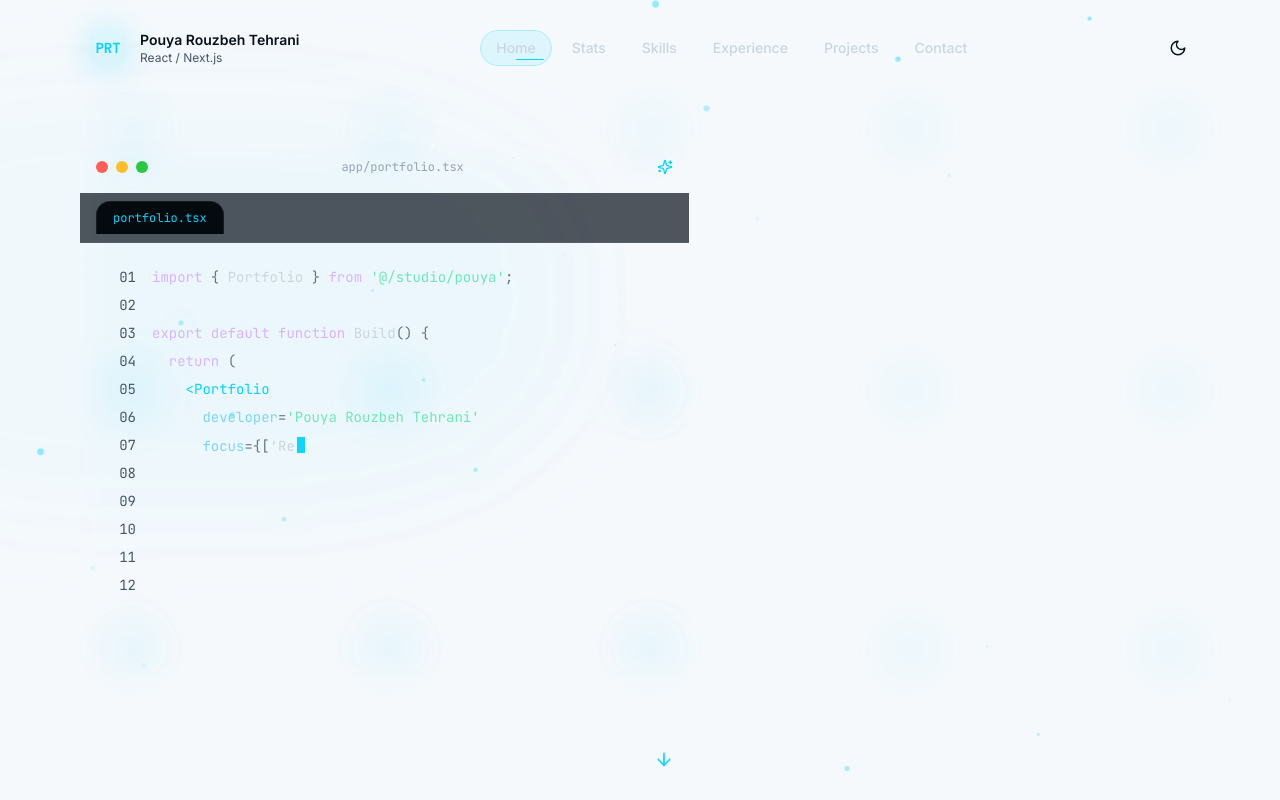
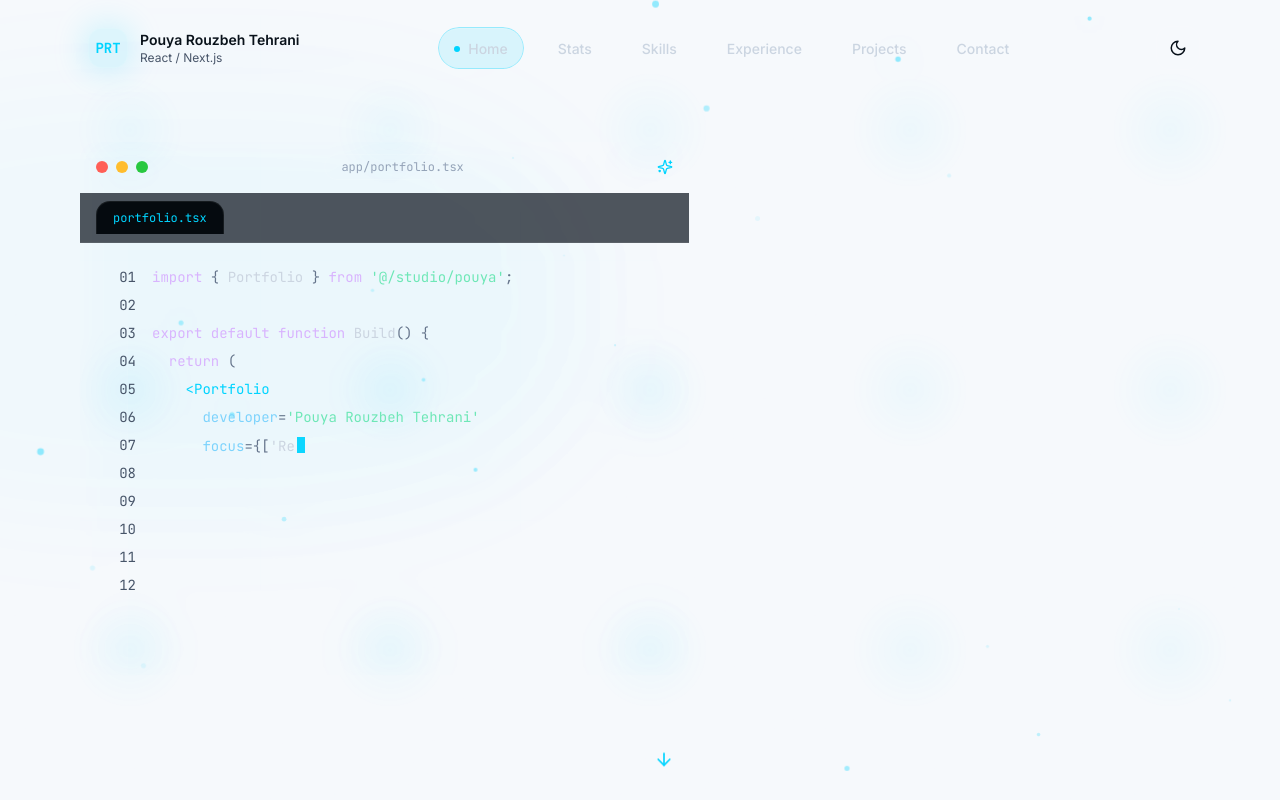
Before and after one commit to pouyarouzbeh/pouya-portfolio, a Next.js app: page / in a window 1280 px wide. Shown: the top 800 px of the page. Built offline with nearby package versions, Linux system fonts and the light colour scheme.

Commit message:
Refine navbar hover states

```diff
--- a/components/Navbar.tsx
+++ b/components/Navbar.tsx
@@ -65,7 +65,7 @@ export default function Navbar() {
   };
 
   const navButtonClass =
-    "focus-ring group relative overflow-hidden rounded-full px-4 py-2 text-sm font-medium text-slate-300 transition-colors duration-300 hover:text-white dark:text-slate-300 dark:hover:text-white light:text-slate-700 light:hover:text-slate-950";
+    "focus-ring group relative overflow-hidden rounded-full px-4 py-2.5 text-sm font-medium text-slate-300 transition-colors duration-300 hover:text-white dark:text-slate-300 dark:hover:text-white light:text-slate-700 light:hover:text-slate-950";
 
   return (
     <motion.header
@@ -126,27 +126,38 @@ export default function Navbar() {
               {hoveredSection === section.id ? (
                 <motion.span
                   layoutId="nav-hover-glow"
-                  className="absolute inset-0 rounded-full border border-cyan-electric/30 bg-[linear-gradient(135deg,rgba(0,212,255,0.16),rgba(124,58,237,0.16))] shadow-[0_0_28px_rgba(0,212,255,0.18)]"
+                  className="absolute inset-0 rounded-full border border-white/[0.1] bg-white/[0.055] shadow-[inset_0_1px_0_rgba(255,255,255,0.1),0_10px_28px_rgba(0,0,0,0.18)]"
                   transition={{ type: "spring", stiffness: 420, damping: 34 }}
                 />
               ) : null}
               {active === section.id ? (
                 <motion.span
                   layoutId="active-section-pill"
-                  className="absolute inset-0 rounded-full border border-cyan-electric/25 bg-cyan-electric/10"
+                  className="absolute inset-0 rounded-full border border-cyan-electric/30 bg-cyan-electric/[0.12] shadow-[inset_0_1px_0_rgba(255,255,255,0.12),0_0_24px_rgba(0,212,255,0.16)]"
                   transition={{ type: "spring", stiffness: 380, damping: 32 }}
                 />
               ) : null}
               <motion.span
-                className="absolute bottom-1.5 left-1/2 h-px w-7 -translate-x-1/2 rounded-full bg-cyan-electric"
+                className="absolute inset-y-1 left-0 w-8 rounded-full bg-gradient-to-r from-transparent via-white/20 to-transparent"
                 initial={false}
                 animate={{
-                  opacity: hoveredSection === section.id || active === section.id ? 1 : 0,
-                  scaleX: hoveredSection === section.id || active === section.id ? 1 : 0.28
+                  opacity: hoveredSection === section.id ? 1 : 0,
+                  x: hoveredSection === section.id ? 74 : -34
                 }}
-                transition={{ duration: 0.22, ease: "easeOut" }}
+                transition={{ duration: 0.48, ease: "easeOut" }}
               />
-              <span className="relative z-10">{section.label}</span>
+              <span className="relative z-10 inline-flex items-center gap-2">
+                <motion.span
+                  className="h-1.5 w-1.5 rounded-full bg-cyan-electric shadow-cyan"
+                  initial={false}
+                  animate={{
+                    opacity: active === section.id || hoveredSection === section.id ? 1 : 0,
+                    scale: active === section.id || hoveredSection === section.id ? 1 : 0.45
+                  }}
+                  transition={{ duration: 0.2, ease: "easeOut" }}
+                />
+                {section.label}
+              </span>
             </motion.button>
           ))}
         </div>
```
